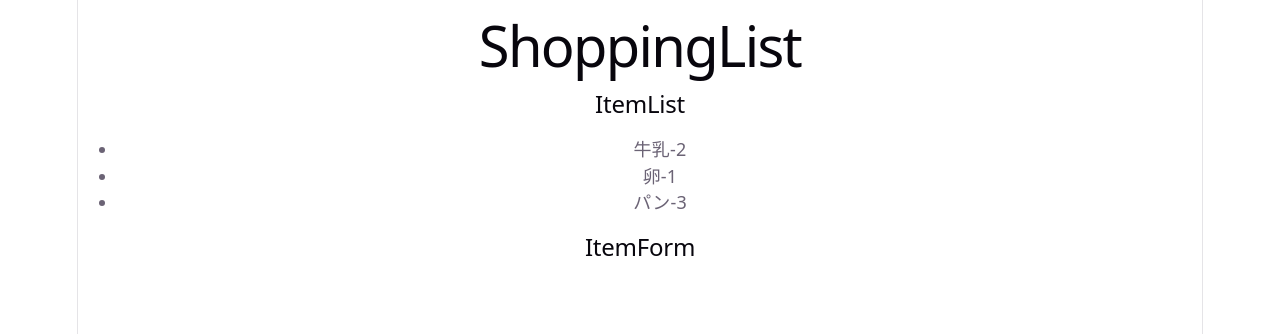
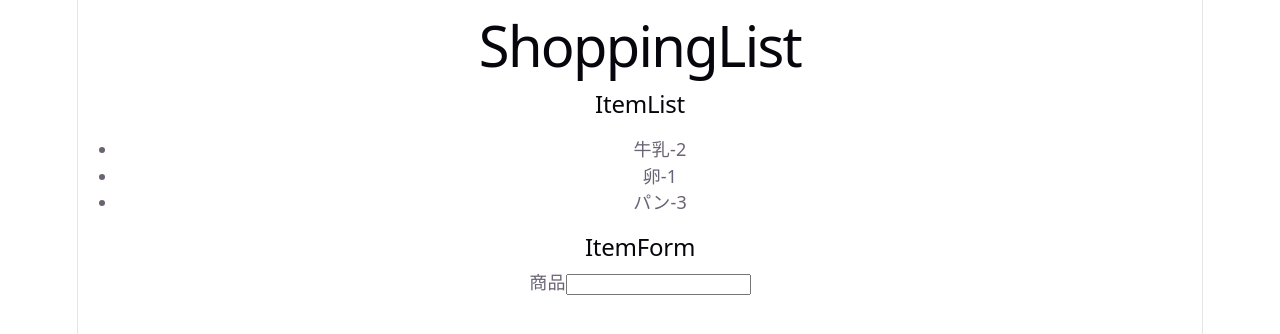
Before and after one commit to issei-fukumura/reactShoppingList, a React (Vite) app: page / in a window 1280 px wide. Shown: the top 334 px of the page. Built offline with nearby package versions, Linux system fonts and the light colour scheme.

Commit message:
リストの商品名フォーム作成

```diff
--- a/src/ItemForm.jsx
+++ b/src/ItemForm.jsx
@@ -1,7 +1,18 @@
+import { useState } from "react";
+
 function ItemForm (){
+    const [formData ,setFormData] = useState({ name: "", quantity: 1 })
+
+    const hundleChange = (e) => {
+        const { name , value} = e.target
+        setFormData((prev) => ({ ...prev, [name]: value }))
+    }
+
     return(
         <form>
             <h2>ItemForm</h2>
+            <label htmlFor="product">商品</label>
+            <input id="product" name="name" value={formData.name} onChange={hundleChange}></input>
         </form>
     )
 };
```
